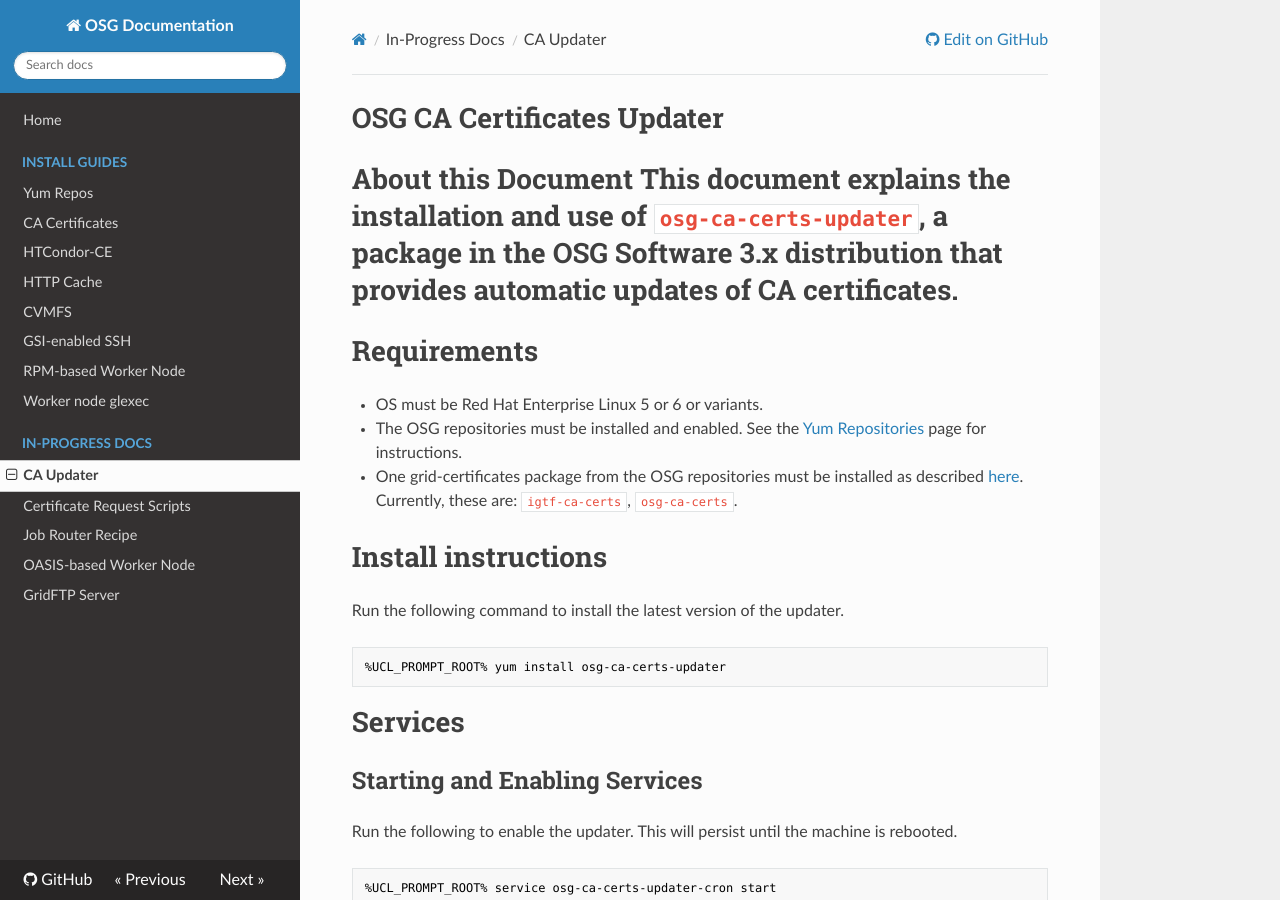
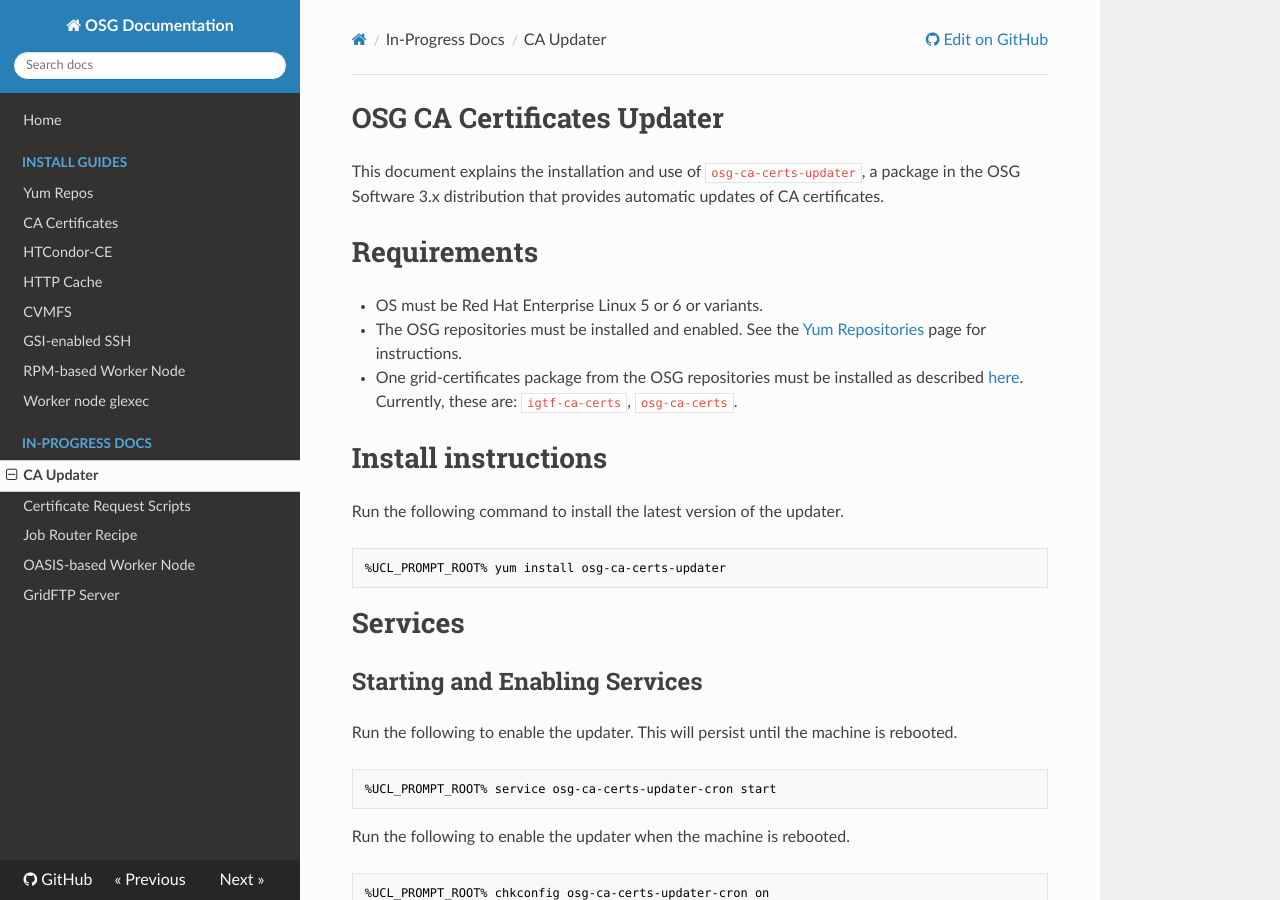
Before and after one commit to osg-htc/docs, an MkDocs documentation site: the page built from docs/Common/ca_updater.md, in a window 1280 px wide and 900 px high. Built offline with MkDocs 1.6.1, drawn with Linux system fonts in a browser that asks for light colours; nearby versions of some CDN libraries; old or Windows-style settings are respelled for this version of MkDocs.

Commit message:
Update ca_updater.md

```diff
--- a/docs/Common/ca_updater.md
+++ b/docs/Common/ca_updater.md
@@ -1,19 +1,16 @@
-<span class="twiki-macro DOC_STATUS_TABLE"></span>
+
 
 OSG CA Certificates Updater
 ===========================
 
-<span class="twiki-macro TOC"></span>
-
-About this Document This document explains the installation and use of `osg-ca-certs-updater`, a package in the OSG Software 3.x distribution that provides automatic updates of CA certificates.
-=================================================================================================================================================================================================
+This document explains the installation and use of `osg-ca-certs-updater`, a package in the OSG Software 3.x distribution that provides automatic updates of CA certificates.
 
 Requirements
 ============
 
 -   OS must be Red Hat Enterprise Linux 5 or 6 or variants.
--   The OSG repositories must be installed and enabled. See the [Yum Repositories](YumRepositories) page for instructions.
--   One grid-certificates package from the OSG repositories must be installed as described [here](InstallCertAuth#First_Set_up_the_yum_repositorie). Currently, these are: `igtf-ca-certs`, `osg-ca-certs`.
+-   The OSG repositories must be installed and enabled. See the [Yum Repositories](yum.md) page for instructions.
+-   One grid-certificates package from the OSG repositories must be installed as described [here](ca.md#First_Set_up_the_yum_repositorie). Currently, these are: `igtf-ca-certs`, `osg-ca-certs`.
 
 Install instructions
 ====================
```
